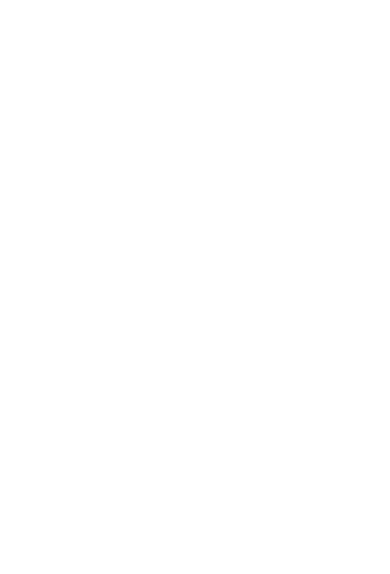
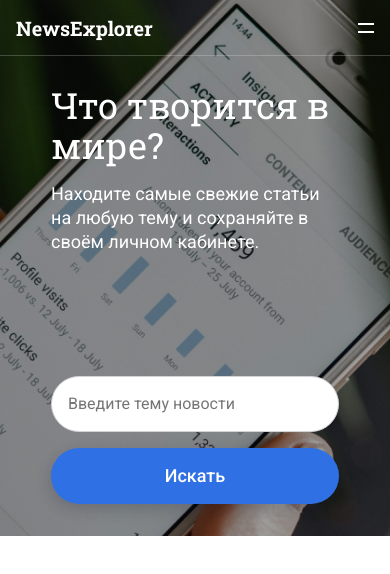
Before and after one commit to Comediant24/news-explorer-frontend, a React (Create React App) app: page / in a window 390 px wide. Shown: the top 574 px of the page. Built offline with nearby package versions, Linux system fonts and the light colour scheme.

Commit message:
feat: создать компоненты Main и SearchForm

```diff
--- a/src/components/App/App.css
+++ b/src/components/App/App.css
@@ -1,6 +1,7 @@
 .app {
   display: flex;
   flex-direction: column;
+  min-width: 320px;
   font-family: 'Roboto', 'Arial', sans-serif;
   font-weight: 400;
   -webkit-font-smoothing: antialiased;
--- a/src/components/App/App.js
+++ b/src/components/App/App.js
@@ -1,6 +1,7 @@
 import { useState } from 'react';
-import { useLocation } from 'react-router-dom';
+import { Route, Switch, useLocation } from 'react-router-dom';
 import Header from '../Header/Header';
+import Main from '../Main/Main';
 import './App.css';
 
 function App() {
@@ -10,6 +11,11 @@ function App() {
   return (
     <div className="app">
       <Header loggedIn={loggedIn} location={pathname} />
+      <Switch>
+        <Route exact path="/">
+          <Main />
+        </Route>
+      </Switch>
     </div>
   );
 }
--- /dev/null
+++ b/src/components/Main/Main.js
@@ -0,0 +1,12 @@
+import React from 'react';
+import SearchForm from '../SearchForm/SearchForm';
+
+const Main = () => {
+  return (
+    <main className="main">
+      <SearchForm />
+    </main>
+  );
+};
+
+export default Main;
--- a/src/components/Navigation/Navigation.css
+++ b/src/components/Navigation/Navigation.css
@@ -176,7 +176,6 @@
 
   .navbar__btn {
     width: 100%;
-    max-width: 288px;
     height: 56px;
     justify-content: center;
   }
@@ -191,6 +190,7 @@
     width: 100%;
     opacity: 0;
     visibility: hidden;
+    z-index: 1;
   }
 
   .navbar__hover_active {
--- a/src/components/Navigation/Navigation.js
+++ b/src/components/Navigation/Navigation.js
@@ -4,8 +4,6 @@ import { ReactComponent as Logout } from '../../images/exit.svg';
 import { NavLink } from 'react-router-dom';
 
 const Navigation = ({ loggedIn, location, onClick, clicked }) => {
-  loggedIn = true;
-
   const handleClick = () => {
     onClick();
   };
--- /dev/null
+++ b/src/components/SearchForm/SearchForm.css
@@ -0,0 +1,139 @@
+.search-form {
+  background-image: url(../../images/header-back.jpg);
+  min-height: 576px;
+  background-size: cover;
+  background-position: center;
+  box-sizing: border-box;
+}
+
+.search-form__container {
+  display: flex;
+  gap: 32px;
+  flex-direction: column;
+  color: #ffffff;
+  padding-top: 160px;
+  max-width: 608px;
+  margin: 0 auto;
+}
+
+.search-form__title {
+  font-family: Roboto Slab;
+  font-style: normal;
+  font-weight: normal;
+  font-size: 60px;
+  line-height: 107%;
+  margin: 0;
+  padding: 0;
+}
+
+.search-form__subtitle {
+  font-family: Roboto;
+  font-style: normal;
+  font-weight: normal;
+  font-size: 18px;
+  line-height: 133%;
+  margin: 0;
+  padding: 0;
+}
+
+.search-form__input-wrapper {
+  display: flex;
+  position: relative;
+  height: 64px;
+  margin-top: 32px;
+}
+
+.search-form__input {
+  background: #ffffff;
+  border: 1px solid #d1d2d6;
+  box-sizing: border-box;
+  backdrop-filter: blur(8px);
+  border-radius: 100px;
+  width: 100%;
+  padding: 0 208px 0 24px;
+  font-family: Roboto;
+  font-style: normal;
+  font-weight: normal;
+  font-size: 16px;
+  line-height: 137%;
+  color: #1a1b22;
+}
+
+.search-form__btn {
+  background: #2f71e5;
+  box-shadow: 0px 5px 15px rgba(14, 26, 57, 0.2);
+  border-radius: 100px;
+  width: 168px;
+  top: 0;
+  right: 0;
+  position: absolute;
+  height: 100%;
+  cursor: pointer;
+  border-color: transparent;
+  font-family: Roboto;
+  font-style: normal;
+  font-weight: 500;
+  font-size: 18px;
+  line-height: 133%;
+  color: #ffffff;
+}
+
+@media screen and (max-width: 900px) {
+  .search-form {
+    min-height: 400px;
+  }
+
+  .search-form__container {
+    gap: 16px;
+    padding-top: 104px;
+    max-width: 452px;
+    margin: 0 auto;
+  }
+
+  .search-form__title {
+    font-size: 36px;
+    line-height: 111%;
+  }
+
+  .search-form__input-wrapper {
+    height: 56px;
+    margin-top: 32px;
+  }
+
+  .search-form__input {
+    padding-right: 196px;
+  }
+
+  .search-form__btn {
+    width: 160px;
+  }
+}
+
+@media screen and (max-width: 500px) {
+  .search-form {
+    min-height: 536px;
+  }
+
+  .search-form__container {
+    padding-top: 86px;
+    max-width: 288px;
+    margin: 0 auto;
+  }
+
+  .search-form__input-wrapper {
+    flex-direction: column;
+    gap: 16px;
+    margin-top: 106px;
+    height: 100%;
+  }
+
+  .search-form__input {
+    height: 56px;
+    padding: 0 16px;
+  }
+  .search-form__btn {
+    position: relative;
+    height: 56px;
+    width: 100%;
+  }
+}
--- /dev/null
+++ b/src/components/SearchForm/SearchForm.js
@@ -0,0 +1,42 @@
+import React from 'react';
+import './SearchForm.css';
+
+const SearchForm = () => {
+  return (
+    <section className="search-form">
+      <form
+        className="search-form__container"
+        name="searchForm"
+        action="#"
+        noValidate
+      >
+        <h1 className="search-form__title">
+          Что творится в<br />
+          мире?
+        </h1>
+        <p className="search-form__subtitle">
+          Находите самые свежие статьи на любую тему и сохраняйте в своём личном
+          кабинете.
+        </p>
+        <div className="search-form__input-wrapper">
+          <input
+            className="search-form__input"
+            name="searchRequire"
+            type="text"
+            placeholder="Введите тему новости"
+            required
+          />
+          <button
+            className="search-form__btn"
+            type="submit"
+            aria-label="Найти новости"
+          >
+            Искать
+          </button>
+        </div>
+      </form>
+    </section>
+  );
+};
+
+export default SearchForm;
```
Also changed, not shown: src/components/Main/Main.css (added).
